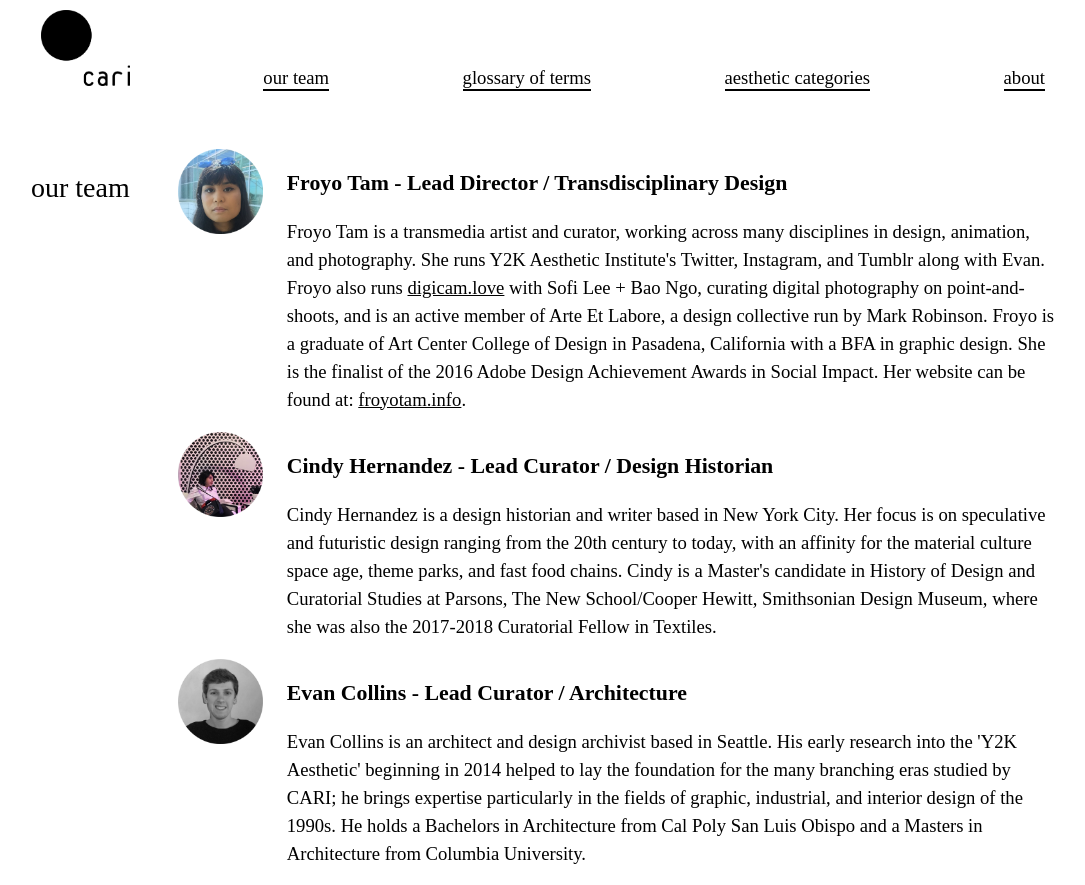
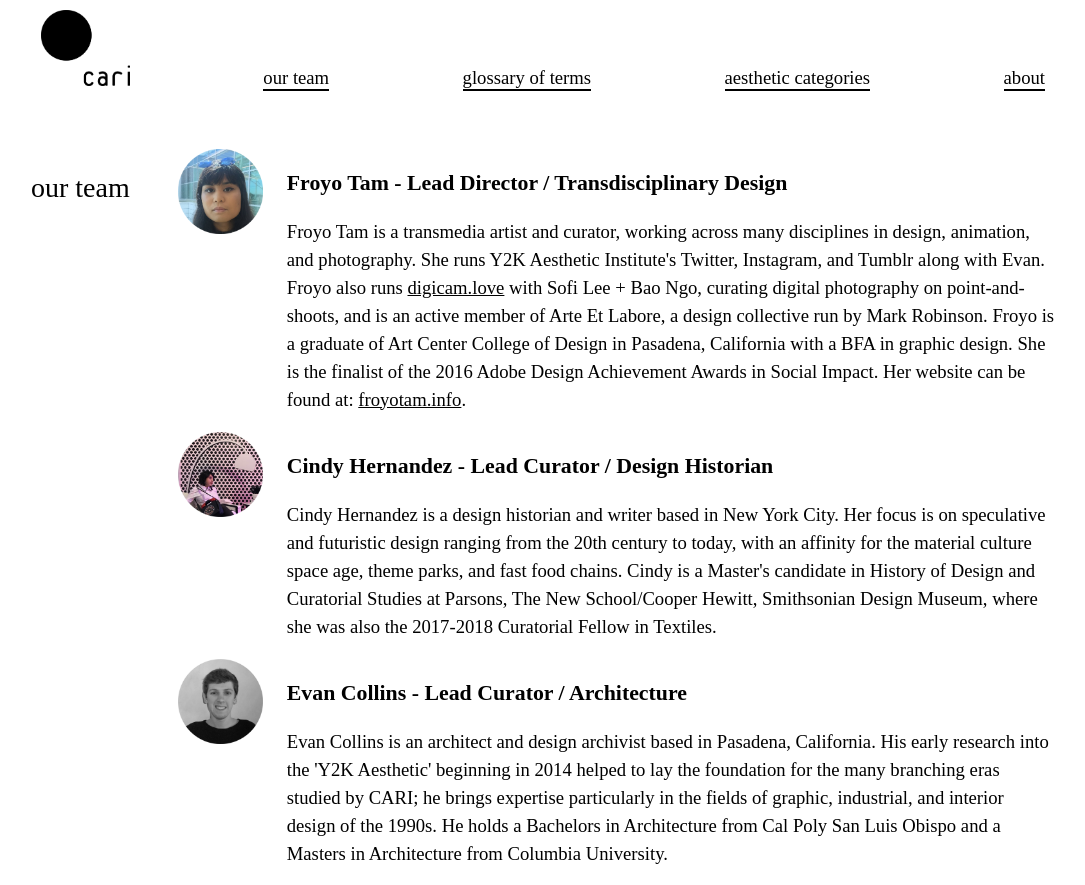
Before and after one commit to eon8ight/cari-web-client, a React (Create React App) app: page /team in a window 1280 px wide. Shown: the top 885 px of the page, without its empty margins (97-1182 px from the left). Built offline with nearby package versions, Linux system fonts and the light colour scheme; a web font is replaced by a local one.

Commit message:
Fixed team info

```diff
--- a/src/components/Team.jsx
+++ b/src/components/Team.jsx
@@ -44,11 +44,11 @@ Design Museum, where she was also the 2017-2018 Curatorial Fellow in Textiles.
         avatar: evanCircle,
         title: 'Evan Collins - Lead Curator / Architecture',
         bio: `
-Evan Collins is an architect and design archivist based in Seattle. His early research into the
-'Y2K Aesthetic' beginning in 2014 helped to lay the foundation for the many branching eras studied
-by CARI; he brings expertise particularly in the fields of graphic, industrial, and interior design
-of the 1990s. He holds a Bachelors in Architecture from Cal Poly San Luis Obispo and a Masters in
-Architecture from Columbia University.
+Evan Collins is an architect and design archivist based in Pasadena, California. His early research
+into the 'Y2K Aesthetic' beginning in 2014 helped to lay the foundation for the many branching eras
+studied by CARI; he brings expertise particularly in the fields of graphic, industrial, and
+interior design of the 1990s. He holds a Bachelors in Architecture from Cal Poly San Luis Obispo
+and a Masters in Architecture from Columbia University.
 `.trim(),
     },
     {
```
